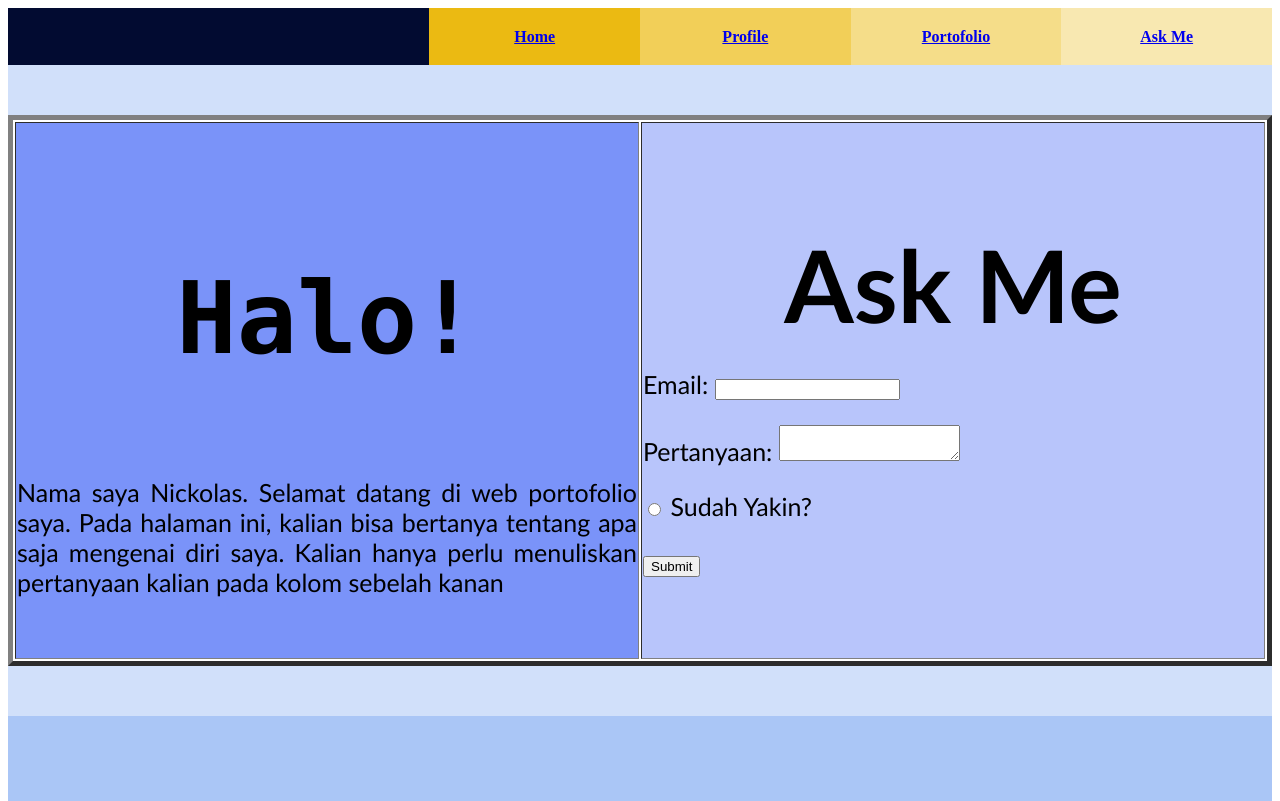
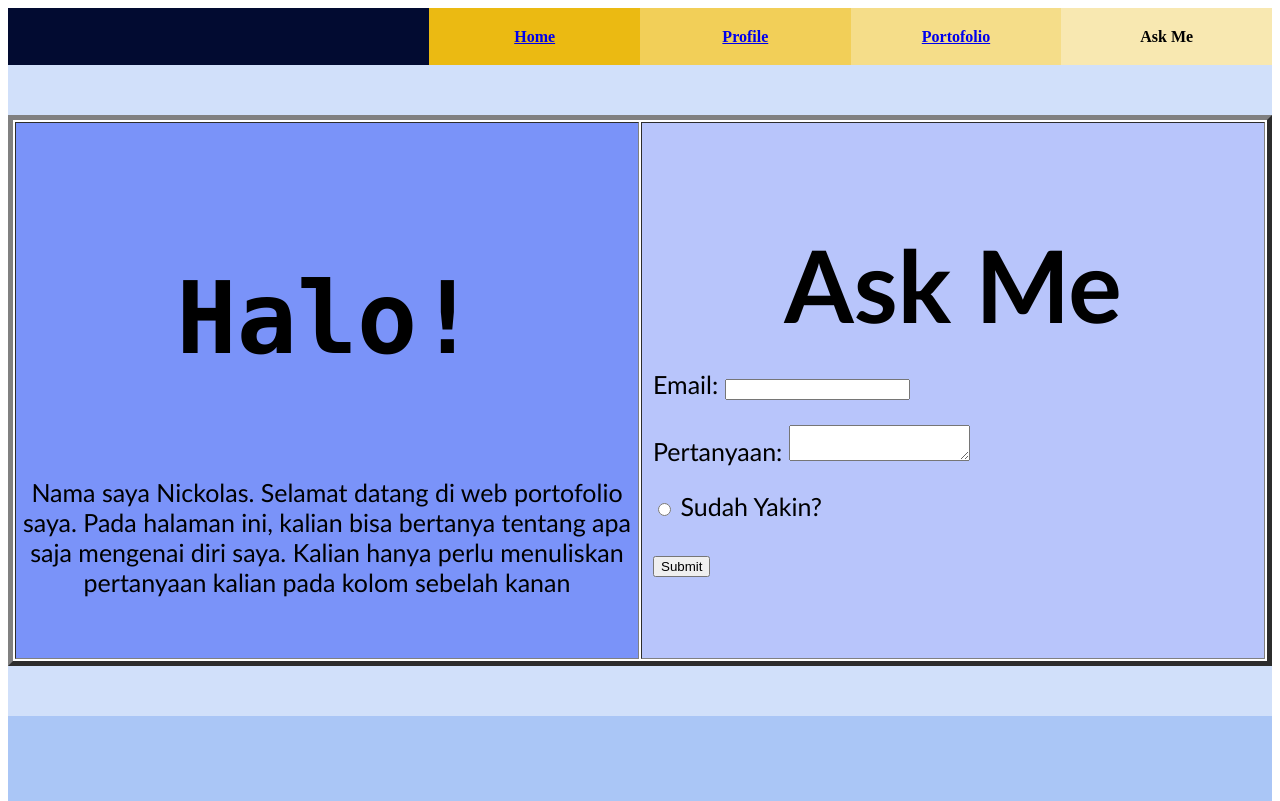
Before and after one commit to Lowland19/Nick-sPortfolio, a plain HTML site: page Ask Me.html in a window 1280 px wide. Shown: the top 801 px of the page. Drawn offline with Linux system fonts and the light colour scheme.

Commit message:
Add files via upload

```diff
--- a/Ask Me.html
+++ b/Ask Me.html
@@ -14,7 +14,7 @@
         <td width="15%" align="center" bgcolor="#EBBA12"><strong><a href="index.html">Home</a></strong></td>
         <td width="15%" align="center" bgcolor="#F2CF58"><strong><a href="Profil Diri Saya.html">Profile</a></strong></td>
         <td width="15%" align="center" bgcolor="#F5DD89"><strong><a href="Portofolio.html">Portofolio</a></strong></td>
-        <td width="15%" align="center" bgcolor="#F8E8B1"><a href="Ask Me.html"><strong>Ask Me</strong></a></td>
+        <td width="15%" align="center" bgcolor="#F8E8B1"><strong>Ask Me</strong></td>
       </tr>
     </tbody>
   </table>
@@ -31,10 +31,10 @@
 	    <tbody>
 	      <tr>
 	        <td width="50%" height="100" bgcolor="#7A93F9"><p style="font-family:Consolas, 'Andale Mono', 'Lucida Console', 'Lucida Sans Typewriter', Monaco, 'Courier New', 'monospace'; font-size: 100px; text-align: center"><strong>Halo!</strong></p>
-            <p style:"font-size:25px; margin-left:5px;" >Nama saya Nickolas. Selamat datang di web portofolio saya. Pada halaman ini, kalian bisa bertanya tentang apa saja mengenai diri saya. Kalian hanya perlu menuliskan pertanyaan kalian pada kolom sebelah kanan</p></td>
+            <p style="text-align: center" style:"font-size:25px; margin-left:50px; margin-right: 50px; text-align: center" >Nama saya Nickolas. Selamat datang di web portofolio saya. Pada halaman ini, kalian bisa bertanya tentang apa saja mengenai diri saya. Kalian hanya perlu menuliskan pertanyaan kalian pada kolom sebelah kanan</p></td>
 	        <td width="50%" height="50%" bgcolor="#B8C5FB"> <p style="text-align:center; font-size: 100px; margin-bottom: 0"><strong>Ask Me</strong></p>
 	          </strong></span>
-<form id="form1" name="form1" method="post" style="padding: 0px">
+<form id="form1" name="form1" method="post" style="padding: 0px; margin-left: 10px">
             <p>
 	            <label for="email">Email:</label>
 	            <input type="email" name="email" id="email">
```
Also changed, not shown: Profil Diri Saya.html (+1 -1 lines).
